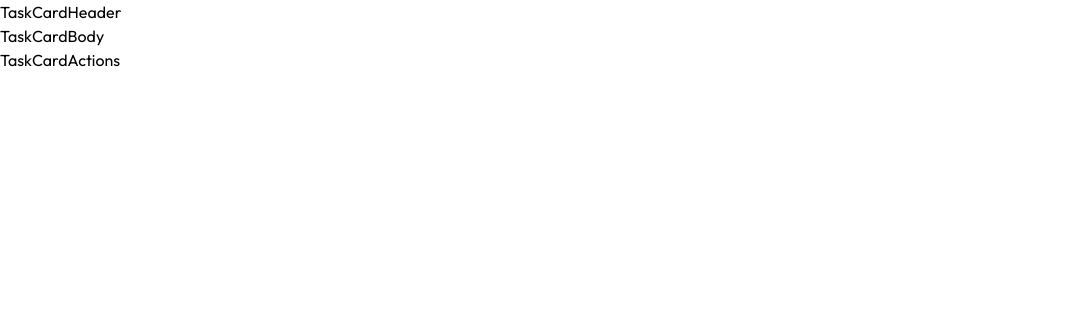
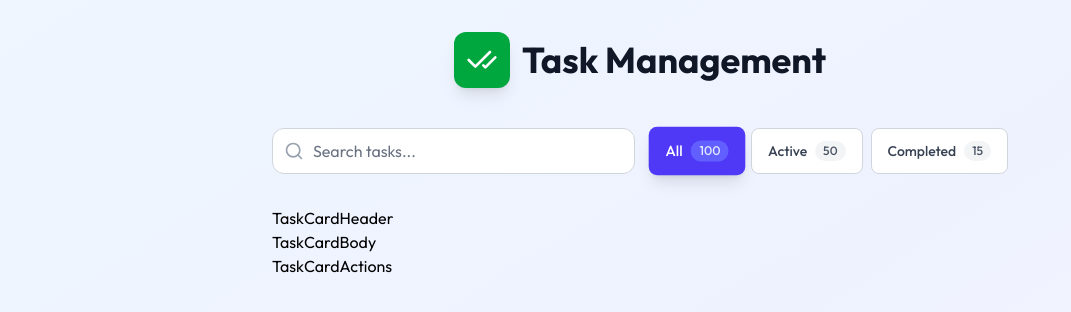
Before and after one commit to alpezed/task-management, a React (Vite) app: page / in a window 1280 px wide. Shown: the top 312 px of the page, without its empty margins (0-1071 px from the left). Built offline with nearby package versions, Linux system fonts and the light colour scheme.

Commit message:
build header and controls UI

```diff
--- a/package.json
+++ b/package.json
@@ -11,6 +11,7 @@
   },
   "dependencies": {
     "@tailwindcss/vite": "^4.1.11",
+    "lucide-react": "^0.539.0",
     "react": "^19.1.1",
     "react-dom": "^19.1.1",
     "tailwindcss": "^4.1.11"
--- a/src/App.tsx
+++ b/src/App.tsx
@@ -1,10 +1,16 @@
 import { TaskList } from './components/TaskList/TaskList';
+import Header from './components/Header/Header';
+import Controls from './components/Controls/Controls';
 
 function App() {
 	return (
-		<main>
-			<TaskList />
-		</main>
+		<div className='min-h-screen bg-gradient-to-br from-blue-50 via-indigo-50 to-purple-50'>
+			<div className='container mx-auto px-4 py-8 max-w-3xl'>
+				<Header />
+				<Controls />
+				<TaskList />
+			</div>
+		</div>
 	);
 }
 
--- /dev/null
+++ b/src/components/Controls/Controls.tsx
@@ -0,0 +1,17 @@
+import SearchBar from '../SearchBar/SearchBar';
+import TaskFilter from '../TaskFilter/TaskFilter';
+
+export default function Controls() {
+	return (
+		<div className='mb-8 space-y-4'>
+			<div className='flex flex-col lg:flex-row gap-4'>
+				<div className='flex-1'>
+					<SearchBar />
+				</div>
+				<div className='flex-shrink-0'>
+					<TaskFilter />
+				</div>
+			</div>
+		</div>
+	);
+}
--- /dev/null
+++ b/src/components/Header/Header.tsx
@@ -0,0 +1,14 @@
+import { CheckCheck } from 'lucide-react';
+
+export default function Header() {
+	return (
+		<header className='text-center mb-10'>
+			<div className='flex items-center justify-center gap-3 mb-4'>
+				<div className='p-3 bg-green-600 rounded-xl shadow-lg'>
+					<CheckCheck className='w-8 h-8 text-white' />
+				</div>
+				<h1 className='text-4xl font-bold text-gray-900'>Task Management</h1>
+			</div>
+		</header>
+	);
+}
--- a/src/components/SearchBar/SearchBar.tsx
+++ b/src/components/SearchBar/SearchBar.tsx
@@ -1,3 +1,56 @@
-export const SearchBar = () => {
-	return <div>SearchBar</div>;
-};
+import React, { useCallback, useState } from 'react';
+import { Search, X } from 'lucide-react';
+
+const SearchBar = React.memo(() => {
+	const [searchTerm, setSearchTerm] = useState<string>();
+
+	const handleSearchChange = useCallback(
+		(e: React.ChangeEvent<HTMLInputElement>) => {
+			setSearchTerm(e.target.value);
+		},
+		[setSearchTerm]
+	);
+
+	const clearSearch = useCallback(() => {
+		setSearchTerm('');
+	}, [setSearchTerm]);
+
+	const handleKeyDown = useCallback(
+		(e: React.KeyboardEvent) => {
+			if (e.key === 'Escape') {
+				clearSearch();
+			}
+		},
+		[clearSearch]
+	);
+
+	return (
+		<div className='relative'>
+			<div className='absolute inset-y-0 left-0 pl-3 flex items-center pointer-events-none'>
+				<Search className='h-5 w-5 text-gray-400' aria-hidden='true' />
+			</div>
+			<input
+				type='text'
+				placeholder='Search tasks...'
+				value={searchTerm}
+				onChange={handleSearchChange}
+				onKeyDown={handleKeyDown}
+				className='block w-full pl-10 pr-10 py-3 border border-gray-300 rounded-xl leading-5 bg-white placeholder-gray-500 focus:outline-none focus:placeholder-gray-400 focus:ring-2 focus:ring-indigo-500 focus:border-transparent transition-all duration-200'
+				aria-label='Search tasks'
+			/>
+			{searchTerm && (
+				<button
+					onClick={clearSearch}
+					className='absolute cursor-pointer inset-y-0 right-0 pr-3 flex items-center hover:text-gray-600 transition-colors duration-150'
+					aria-label='Clear search'
+				>
+					<X className='h-5 w-5 text-gray-400' />
+				</button>
+			)}
+		</div>
+	);
+});
+
+SearchBar.displayName = 'SearchBar';
+
+export default SearchBar;
--- a/src/components/TaskFilter/TaskFilter.tsx
+++ b/src/components/TaskFilter/TaskFilter.tsx
@@ -1,3 +1,65 @@
-export const TaskFilter = () => {
-	return <div>TaskFilter</div>;
-};
+import React, { useCallback, useState } from 'react';
+import type { FilterType } from '../../types/task';
+
+const TaskFilter: React.FC = React.memo(() => {
+	const [filter, setFilter] = useState<FilterType>('all');
+
+	const taskCounts = {
+		total: 100,
+		active: 50,
+		completed: 15,
+	};
+
+	const handleFilterChange = useCallback(
+		(newFilter: FilterType) => {
+			setFilter(newFilter);
+		},
+		[setFilter]
+	);
+
+	const filterOptions = [
+		{ key: 'all', label: 'All', count: taskCounts.total },
+		{ key: 'active', label: 'Active', count: taskCounts.active },
+		{ key: 'completed', label: 'Completed', count: taskCounts.completed },
+	] as const;
+
+	return (
+		<div className='flex flex-wrap gap-2'>
+			{filterOptions.map(({ key, label, count }) => (
+				<button
+					key={key}
+					onClick={() => handleFilterChange(key)}
+					className={`
+            px-4 py-3 rounded-lg text-sm font-medium transition-all duration-200 cursor-pointer flex items-center gap-2
+            ${
+							filter === key
+								? 'bg-indigo-600 text-white shadow-lg transform scale-105'
+								: 'bg-white text-gray-700 border border-gray-300 hover:bg-gray-50 hover:border-gray-400'
+						}
+            focus:outline-none focus:ring-2 focus:ring-indigo-500 focus:ring-offset-2
+          `}
+					aria-pressed={filter === key}
+					aria-label={`Filter by ${label} tasks`}
+				>
+					<span>{label}</span>
+					<span
+						className={`
+            px-2 py-0.5 rounded-full text-xs
+            ${
+							filter === key
+								? 'bg-indigo-500 text-indigo-100'
+								: 'bg-gray-100 text-gray-600'
+						}
+          `}
+					>
+						{count}
+					</span>
+				</button>
+			))}
+		</div>
+	);
+});
+
+TaskFilter.displayName = 'TaskFilter';
+
+export default TaskFilter;
--- a/src/types/task.ts
+++ b/src/types/task.ts
@@ -0,0 +1,3 @@
+export type TaskStatus = 'active' | 'completed';
+export type TaskPriority = 'low' | 'medium' | 'high';
+export type FilterType = 'all' | 'active' | 'completed';
```
Also changed, not shown: 1 other file (tests, documents, lock files or other folders).
